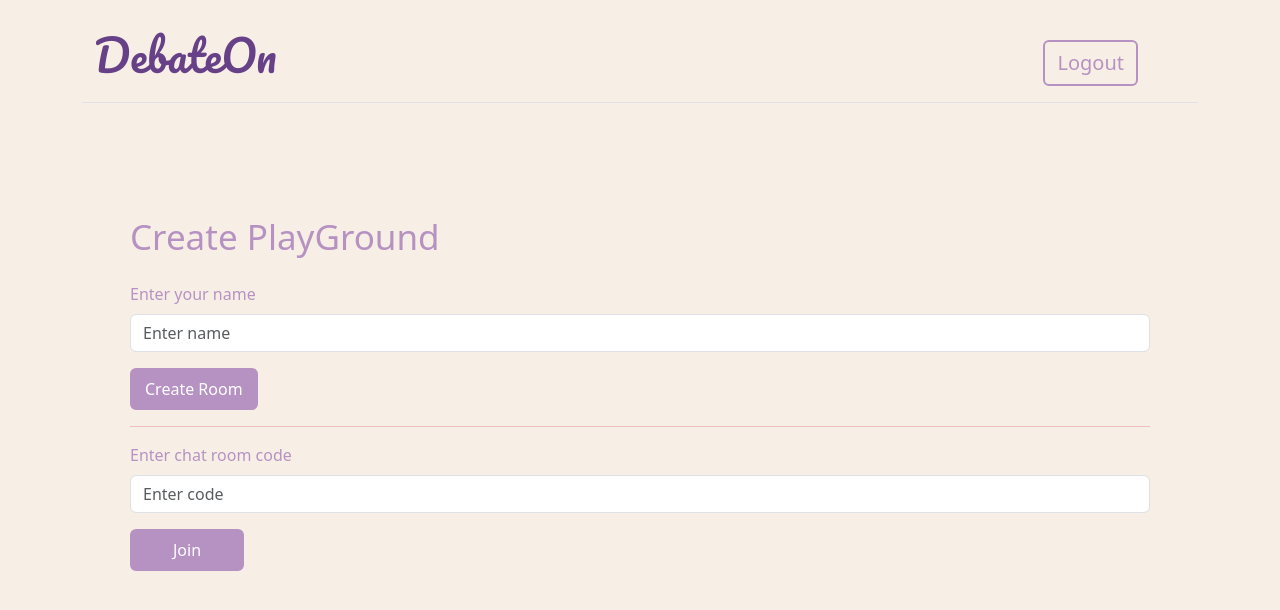
After one commit to Sakib-Dalal/DebateOn, a Flask app: page /playground in a window 1280 px wide. The commit adds this page. Shown: the top 610 px of the page. Run offline with Flask 3, Linux system fonts and the light colour scheme.

Commit message:
update playground

```diff
--- a/main.py
+++ b/main.py
@@ -1,4 +1,4 @@
-from flask import Flask, render_template, request, url_for, redirect, flash, jsonify
+from flask import Flask, render_template, request, url_for, redirect, flash, jsonify, session
 from flask_sqlalchemy import SQLAlchemy
 from flask_login import UserMixin, login_user, LoginManager, current_user, logout_user
 from werkzeug.security import generate_password_hash, check_password_hash
@@ -10,9 +10,18 @@ import plotly.graph_objs as go
 import requests
 import ollama
 import time
+from flask_socketio import SocketIO, join_room, leave_room, send
+import random
+
 
 app = Flask(__name__)
 app.config['SECRET_KEY'] = '8BYkEfBA6O6donzWlSihBXox7C0sKR6b'
+socketio = SocketIO(app)
+
+ascii_letters = "93uhf4ibq3idbn3ubdw3iubdlamdbghrbv3oejfwnefqaldwi3urwu"
+rooms = {}
+
+
 
 # Create Database
 class Base(DeclarativeBase):
@@ -113,17 +122,12 @@ def userpage():
     # Passing the name from the current_user
     return render_template('userpage.html', name=name)
 
-# Create PlayGround
-@app.route("/userpage/create_playground")
-@login_required
-def create_playground():
-    return render_template('playground_create.html')
 
 
 messages = [
     {
         'role': 'system',
-        'content': 'Note: Give Fast Reponce and Short! You are a guest, and the user will tell you a topic to debate on. You can debate on that topic with the user. Try to give fast and short responses to the user'
+        'content': 'Note: You should response in only 5 words and Faster and Faster response. Give Fast Reponce and Short! You are a guest, and the user will tell you a topic to debate on. You can debate on that topic with the user. Try to give fast and short responses to the user'
     }
 ]
 
@@ -134,9 +138,6 @@ def stream_response(response_text, chunk_size=10, delay=0.1):
         print(chunk, end=' ', flush=True)
         time.sleep(delay)
     print()  # Move to the next line after streaming the full response
-
-
-
 
 # Debate with AI
 @app.route("/userpage/debate_ai")
@@ -161,301 +162,103 @@ def ask():
 
     return jsonify({'response': formatted_response})
 
-
-# # add new device page
-# @app.route('/new_device/<email>')
-# @login_required
-# def new_device(email):
-#     return render_template('new_device.html', email=email)
-
-# # delete device
-# @app.route('/delete_device/<name>/<device_name>/<device_key>')
-# @login_required
-# def delete_device(name, device_name, device_key):
-#     # delete csv file
-#     path = f"./data/{device_key}.csv"
-#     os.remove(path)
-#     # Update data here
-#     record_to_be_updated = db.session.execute(db.select(User).where(User.email == name)).scalar()
-#     devices = str(record_to_be_updated.device)
-#     devices_api = str(record_to_be_updated.device_API)
-#     # using split to convert string to list
-#     device_list = devices.split(",")
-#     device_api_list = devices_api.split(",")
-#     print(device_name, device_key)
-#     # delete device name and device key
-#     device_list.remove(device_name)
-#     device_api_list.remove(device_key)
-#     dl = ",".join(device_list)
-#     da = ",".join(device_api_list)
-#     # convert to string
-#     # update record
-#     record_to_be_updated.device =  dl  # update value
-#     record_to_be_updated.device_API = da
-#     print("delete value")
-#     db.session.commit()
-#     flash("Please Re-Login to overwrite changes.")
-#     return redirect(url_for('login'))
-
-# # display created api key
-# @app.route('/display_API/<email>/<device_name>/<API_key>')
-# @login_required
-# def display_api(email, device_name, API_key):
-#     return render_template("display_api.html", email=email, device_name=device_name, API_key=API_key)
-
-# # create new device database page
-# @app.route('/register_new_device/<name>', methods=['GET', 'POST'])
-# @login_required
-# def register_new_device(name):
-#     if request.method == 'POST':
-#         email = request.form.get('email')
-#         device_name = request.form.get('device_name')
-#         api = f"{email}-{device_name}"
-
-#         if name == email:
-#             # generate api_key
-#             API_key = str(generate_password_hash(api, method='pbkdf2:sha256', salt_length=8))[-15:]
-#             # create CSV file
-#             file_path = f"./data/{API_key}.csv"
-#             with open(file_path, 'w') as csv_file:
-#                 csv_write = csv.writer(csv_file)
-#                 csv_write.writerow(['Time', 'Blood_Pressure', 'ECG', 'Body_Temperature'])
-#             print("file created")
-
-#             # Update data here
-#             record_to_be_updated = db.session.execute(db.select(User).where(User.email == name)).scalar()
-#             # print data
-#             devices = str(record_to_be_updated.device)
-#             devices_api = str(record_to_be_updated.device_API)
-#             # using split to convert sting to list
-#             device_list = devices.split(",")
-#             device_api_list = devices_api.split(",")
-#             # appending new device
-#             device_list.append(device_name)
-#             device_api_list.append(API_key)
-#             dl = ",".join(device_list)
-#             da =  ",".join(device_api_list)
-#             # convert to string
-#             # update record
-#             record_to_be_updated.device =  dl  # update value
-#             record_to_be_updated.device_API = da
-#             print("updated value")
-#             db.session.commit()
-#             # Get the public IP address
-#             response = requests.get('https://api.ipify.org?format=json')
-#             public_ip = response.json()['ip']
-#             return render_template("display_api.html", email=email, device_name=device_name, API_key=API_key, public_ip=public_ip)
-#         else:
-#             flash("You entered incorrect email. Please re-login!")
-#             return redirect(url_for('login'))
-#     return render_template('index.html')
-
-# data section here
-# create plotly graph
-# @app.route('/graph/<email>/<device_name>/<device_key>')
-# @login_required
-# def graph(email, device_name, device_key):
-#     # read csv file
-#     file_path = f"./data/{device_key}.csv"
-#     db = pd.read_csv(file_path)
-
-#     index = db.index.to_list()
-#     labels = db.columns.to_list()
-#     values = db.mean().to_list()
-#     time = db.Time.to_list()
-#     blood_pressure = db.Blood_Pressure.to_list()
-#     ecg = db.ECG.to_list()
-#     body_temperature = db.Body_Temperature.to_list()
-
-#     BloodPressureGraph = {
-#         'x': time,
-#         'y': blood_pressure,
-#         'type': 'scatter',
-#         'mode': 'lines+markers',
-#         'marker': {'color': 'red',
-#                 'size': blood_pressure},
-#         'name': 'Sample Data',
-#     }
-
-#     BloodPressureBarGraph = {
-#         'x': time,
-#         'y': blood_pressure,
-#         'type': 'bar',
-#         'marker': {'color': '#F45050'},
-#         'name': 'Bar Data'
-#     }
-
-#     BodyTemperatureGraph = {
-#         'x': time,
-#         'y': body_temperature,
-#         'type': 'scatter',
-#         'mode': 'lines+markers',
-#         'marker': {'color': "gray",
-#                 'size': body_temperature},  # Set the color here
-#         'name': 'Sample Data',
-#     }
-
-#     BodyTemperatureBarGraph = {
-#         'x': time,
-#         'y': body_temperature,
-#         'type': 'bar',
-#         'marker': {'color': 'gray'},
-#         'name': 'Bar Data'
-#     }
-
-#     # Create some JSON data for pie chart
-#     MeanPieChart = {
-#         'title': "Mean Graph",
-#         "textinfo": "label",
-#         'labels': labels,
-#         'values': values,
-#         'hole':0.5,
-#         'type': 'pie',
-#         'name': 'Pie Data',
-#         "textposition": "outside"
-#     }
-
-#     # 3D graph
-#     graph = go.Figure(data=[go.Mesh3d(
-#         x=time,
-#         y=blood_pressure,
-#         z=body_temperature,
-#         opacity=0.5,
-#         color='rgba(255, 0, 0, 0.6)'  # Red color with opacity
-#     )])
-
-#     graph.update_layout(
-#         scene=dict(
-#             xaxis=dict(nticks=4, range=[-100, 100], title="Time"),
-#             yaxis=dict(nticks=4, range=[None, 100], title="Blood Pressure"),
-#             zaxis=dict(nticks=4, range=[-100, None], title="Body Temperature"),
-#         ),
-
-#         margin=dict(r=0, l=0, b=0, t=0)
-#     )
-
-#     #Create 3D scatter plot
-#     scatter_graph = go.Figure(data=[go.Scatter3d(
-#         x=time,
-#         y=blood_pressure,
-#         z=ecg,
-#         mode='lines+markers',
-#         marker=dict(
-#             size=12,
-#             color=blood_pressure,
-#             colorscale='Viridis',
-#             opacity=0.8
-#         )
-#     )])
-
-#     # Update layout
-#     scatter_graph.update_layout(
-#         scene=dict(
-#             xaxis=dict(title='Time'),
-#             yaxis=dict(title='Blood Pressure'),
-#             zaxis=dict(title='ECG'),
-#         ),
-#         margin=dict(l=0, r=0, b=0, t=0),
-#     )
-
-#     # Convert the figure to JSON
-#     graph_data = [BloodPressureGraph, BloodPressureBarGraph, BodyTemperatureGraph, BodyTemperatureBarGraph, MeanPieChart, graph, scatter_graph]
-#     # Convert the data to JSON
-#     graph_json = json.dumps(graph_data, cls=plotly.utils.PlotlyJSONEncoder)
-
-#     return render_template('graph.html', graph_json=graph_json, email=email, device_name=device_name)
-
-# # Table page
-# @app.route('/table/<email>/<device_name>/<device_key>')
-# @login_required
-# def table(email, device_name, device_key):
-#     # read csv file
-#     file_path = f"./data/{device_key}.csv"
-#     db = pd.read_csv(file_path)
-
-#      # Define table data
-#     header = dict(values=["Index"]+db.columns.to_list(),
-#                     align='center',
-#                     font=dict(color='white', size=12),
-#                     fill=dict(color='#E72929'))
-
-#     cells = dict(values=[db.index.to_list(),
-#                         db.Time.to_list(),
-#                         db.Blood_Pressure.to_list(),
-#                         db.ECG.to_list(),
-#                         db.Body_Temperature.to_list()],
-
-#                 align='center',
-#                 font=dict(color='#E72929', size=12),
-#                 fill=dict(color=["#EEEEEE", "#FEF2F4"]))
-
-#     table_data = {
-#         'type': 'table',
-#         'header': header,
-#         'cells': cells
-#     }
-#     graph_data = [table_data]
-#     # Convert the data to JSON
-#     graph_json = json.dumps(graph_data)
-#     return render_template('table.html', graph_json=graph_json, email=email, device_name=device_name)
-
 # Logout Page
 @app.route('/logout')
 def logout():
     logout_user()
     return redirect(url_for('home'))
 
-# # API page Here
-# # HTTP GET Read Record
-# # example: http://127.0.0.1:5000/healthbox/api
-# @app.route('/healthbox/api/<email>/<device_name>/<api>', methods=["GET"])
-# def api(email, device_name, api):
-#     # Open csv file here
-#     file_path = f"./data/{api}.csv"
-#     fileData = pd.read_csv(file_path)
-#     data = {
-#         "index": fileData.index.tolist(),
-#         "Blood_Pressure": fileData["Blood_Pressure"].tolist(),
-#         "Body_Temperature": fileData["Body_Temperature"].tolist(),
-#         "ECG": fileData["ECG"].tolist(),
-#         "Time": fileData["Time"].tolist()
-#     }
-#     if data:
-#         return jsonify(data=data)
-#     else:
-#         return jsonify(error={"Not Found: Data or API key not found."})
+# # Create PlayGround
+# @app.route("/userpage/create_playground")
+# @login_required
+# def create_playground():
+#     return render_template('playground_create.html')
 
-# HTTP POST - create new record
-# example: http://127.0.0.1:5000/healthbox/api/add/6e3c96dc2d72cb7?time=12&bloodpressure=100&ecg=100&bodytemperature=100
-# @app.route("/healthbox/api/add/<api_key>", methods=['POST'])
-# def add_data(api_key):
-#     file_path = f"./data/{api_key}.csv"
+def generate_room_code(length: int, existing_codes: list[str]) -> str:
+    while True:
+        code_chars = [random.choice(ascii_letters) for _ in range(length)]
+        code = ''.join(code_chars)
+        if code not in existing_codes:
+            return code
 
-#     Time = request.args.get("time")
-#     BloodPressure = request.args.get("bloodpressure")
-#     ECG = request.args.get("ecg")
-#     BodyTemperature = request.args.get("bodytemperature")
 
-#     new_data = [Time, BloodPressure, ECG, BodyTemperature]
 
-#     try:
-#         # Read existing data from the CSV file
-#         with open(file_path, mode='r') as file:
-#             reader = csv.reader(file)
-#             existing_data = list(reader)
+@app.route('/playground', methods=["GET", "POST"])
+def playground():
+    session.clear()
+    if request.method == "POST":
+        name = request.form.get('name')
+        create = request.form.get('create', False)
+        code = request.form.get('code')
+        join = request.form.get('join', False)
+        if not name:
+            return render_template('playground.html', error="Name is required", code=code)
+        if create != False:
+            room_code = generate_room_code(6, list(rooms.keys()))
+            new_room = {
+                'members': 0,
+                'messages': []
+            }
+            rooms[room_code] = new_room
+        if join != False:
+            if not code:
+                return render_template('playground.html', error="Please enter a room code to enter a chat room", name=name)
+            if code not in rooms:
+                return render_template('playground.html', error="Room code invalid", name=name)
+            room_code = code
+        session['room'] = room_code
+        session['name'] = name
+        return redirect(url_for('room'))
+    else:
+        return render_template('playground.html')
 
-#         #Append the new data
-#         existing_data.append(new_data)
+@app.route('/room')
+def room():
+    room = session.get('room')
+    name = session.get('name')
+    if name is None or room is None or room not in rooms:
+        return redirect(url_for('playground'))
+    messages = rooms[room]['messages']
+    return render_template('room.html', room=room, user=name, messages=messages)
 
-#         # Write the updated data back to the CSV file
-#         with open(file_path, mode='w', newline='') as file:
-#             writer = csv.writer(file)
-#             writer.writerows(existing_data)
-#             print(new_data)
 
-#         return jsonify(response={"success": "Successfully add the data."})
-#     except:
-#         return jsonify(error={"error": "Data not added. Please check API key."})
+@socketio.on('connect')
+def handle_connect():
+    name = session.get('name')
+    room = session.get('room')
+    if name is None or room is None:
+        return
+    if room not in rooms:
+        leave_room(room)
+    join_room(room)
+    send({
+        "sender": "",
+        "message": f"{name} has entered the chat"
+    }, to=room)
+    rooms[room]["members"] += 1
+
+@socketio.on('disconnect')
+def handle_disconnect():
+    room = session.get("room")
+    name = session.get("name")
+    leave_room(room)
+    if room in rooms:
+        rooms[room]["members"] -= 1
+        if rooms[room]["members"] <= 0:
+            del rooms[room]
+        send({
+        "message": f"{name} has left the chat",
+        "sender": ""
+    }, to=room)
+
+@socketio.on('message')
+def handle_message(message):
+    room = session.get('room')
+    name = session.get('name')
+    if room is None or name is None:
+        return
+    rooms[room]['messages'].append({'message': message['message'], 'sender': name})
+    send(message, to=room)
 
 if __name__ == '__main__':
-    app.run(debug=True, host="0.0.0.0", port=80)
+    socketio.run(app, debug=True, host="0.0.0.0", port=80)
--- a/templates/debate_ai.html
+++ b/templates/debate_ai.html
@@ -49,7 +49,7 @@
                 <div class="messages">
                     <!-- Chat messages will appear here -->
                 </div>
-                <div class="thinking" id="thinking-indicator">Bot is thinking...</div>
+                <div class="thinking" id="thinking-indicator">AI is thinking...</div>
             </div>
             <div class="card-footer">
                 <form id="chat-form">
--- /dev/null
+++ b/templates/playground.html
@@ -0,0 +1,81 @@
+{% include "header.html" %}
+
+<div class="container">
+  <nav class="navbar navbar-expand-lg bg-body-light border-bottom">
+      <div class="container-fluid">
+          <a class="navbar-brand fs-2 fw-light mt-3" href="/">
+                  <h1 class="logo" style="font-size: 43px">
+                      DebateOn
+                  </h1>
+          </a>
+
+          <div class="login" style="direction: ltr;">
+            <ul class="navbar-nav me-auto mb-2 mb-lg-0">
+                <li class="nav-item mobile_form">
+                        <button type="button" class="btn fs-5 mx-5 mt-4" style="color: #B692C2; border: 2px #B692C2 solid;" data-bs-toggle="modal" data-bs-target="#logout_button">
+                            Logout
+                        </button>
+                    <!-- Modal -->
+                    <div class="modal fade" id="logout_button" data-bs-backdrop="static" data-bs-keyboard="false" tabindex="-1" aria-labelledby="staticBackdropLabel" aria-hidden="true">
+                        <div class="modal-dialog">
+                        <div class="modal-content">
+                            <div class="modal-header">
+                                <h1 class="modal-title fs-5" id="staticBackdropLabel">Conformation</h1>
+                                <button type="button" class="btn-close" data-bs-dismiss="modal" aria-label="Close"></button>
+                            </div>
+                            <div class="modal-body">
+                                Conform your logout.
+                            </div>
+                            <div class="modal-footer">
+                                <button type="button" class="btn btn-secondary" data-bs-dismiss="modal">No</button>
+                                <a aria-current="page" href="{{ url_for('logout') }}">
+                                    <button type="button" class="btn btn-danger" style="color: #ffffff; background-color: #B692C2; border: #B692C2;">Yes</button>
+                                </a>
+                            </div>
+                        </div>
+                        </div>
+                    </div>
+                </li>
+
+            </ul>
+          </div>
+
+        </div>
+      </nav>
+
+      <div class="text-danger mx-5 mt-5 mb-5" style="margin: 55px; padding-top: 65px;">
+        <h1 class="fw-light mb-4" style="color: #B692C2; font-size: 35px;">
+    Create PlayGround</h1>
+
+  {% if error %}
+  <div class="alert alert-danger" role="alert">
+    {{error}}
+  </div>
+  {% endif %}
+
+  <!--Flash check-->
+  {% with messages = get_flashed_messages() %}
+  {% if messages %}
+    {% for message in messages %}
+      <div class="alert alert-warning alert-dismissible fade show" role="alert">
+        <strong>Warning!</strong> {{ message }}
+        <button type="button" class="btn-close" data-bs-dismiss="alert" aria-label="Close"></button>
+      </div>
+      {% endfor %}
+    {% endif %}
+  {% endwith %}
+
+  <form method="post" id="chat-widget-home" class="form-inline">
+    <div class="mb-3">
+      <label for="name" class="form-label" style="color:#B692C2">Enter your name</label>
+      <input type="text" id="name" name="name" class="form-control" placeholder="Enter name" value="{{name}}" />
+    </div>
+    <button type="submit" id="create" name="create" class="btn btn-success" style="background-color: #B692C2; border: #B692C2 solid;">Create Room</button>
+<hr>
+    <div class="mb-3">
+      <label for="code" class="form-label" style="color: #B692C2;">Enter chat room code</label>
+      <input type="text" id="code" name="code" class="form-control" placeholder="Enter code" value="{{code}}" />
+      <button type="submit" id="join" name="join" class="btn btn-primary mt-3" style="background-color: #B692C2; border: #B692C2 solid; padding-right: 40px; padding-left: 40px;">Join</button>
+    </div>
+  </form>
+</div>
--- a/templates/userpage.html
+++ b/templates/userpage.html
@@ -59,7 +59,7 @@
               <h5 class="card-title">PlayGround</h5>
               <p class="card-text">This is a wider card with supporting text below as a natural lead-in to additional content. This content is a little bit longer.</p>
 
-              <a aria-current="page" href="{{ url_for('create_playground') }}">
+              <a aria-current="page" href="{{ url_for('playground') }}">
                 <button type="button" class="btn" style="color: #fdfdfd; background-color: #B692C2;">
                     Debate
                 </button>
@@ -99,9 +99,9 @@
             <div class="card-body">
               <h5 class="card-title">Blogs</h5>
               <p class="card-text">This is a wider card with supporting text below as a natural lead-in to additional content. This content is a little bit longer.</p>
-              <a aria-current="page" href="{{ url_for('create_playground') }}">
+              <a aria-current="page" href="{{ url_for('playground') }}">
                 <button type="button" class="btn" style="color: #fdfdfd; background-color: #B692C2;">
-                    Debate
+                    View
                 </button>
             </a>
             </div>
```
Also changed, not shown: templates/base.html (added, +18 -0 lines), templates/room.html (added, +51 -0 lines).
